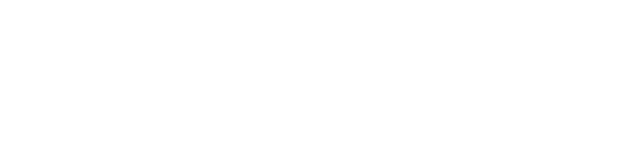
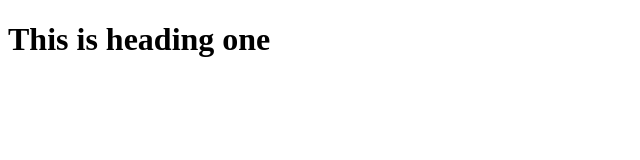
Before and after one commit to rehanmosabbir/github-test-project, a plain HTML site: page index.html in a window 1280 px wide. Shown: the whole page, without its empty margins (0-640 px from the left). Drawn offline with Linux system fonts and the light colour scheme.

Commit message:
heading added to index.html fike

```diff
--- a/index.html
+++ b/index.html
@@ -6,5 +6,7 @@
     <meta name="viewport" content="width=device-width, initial-scale=1.0" />
     <title>Github Test Project</title>
   </head>
-  <body></body>
+  <body>
+    <h1>This is heading one</h1>
+  </body>
 </html>
```
